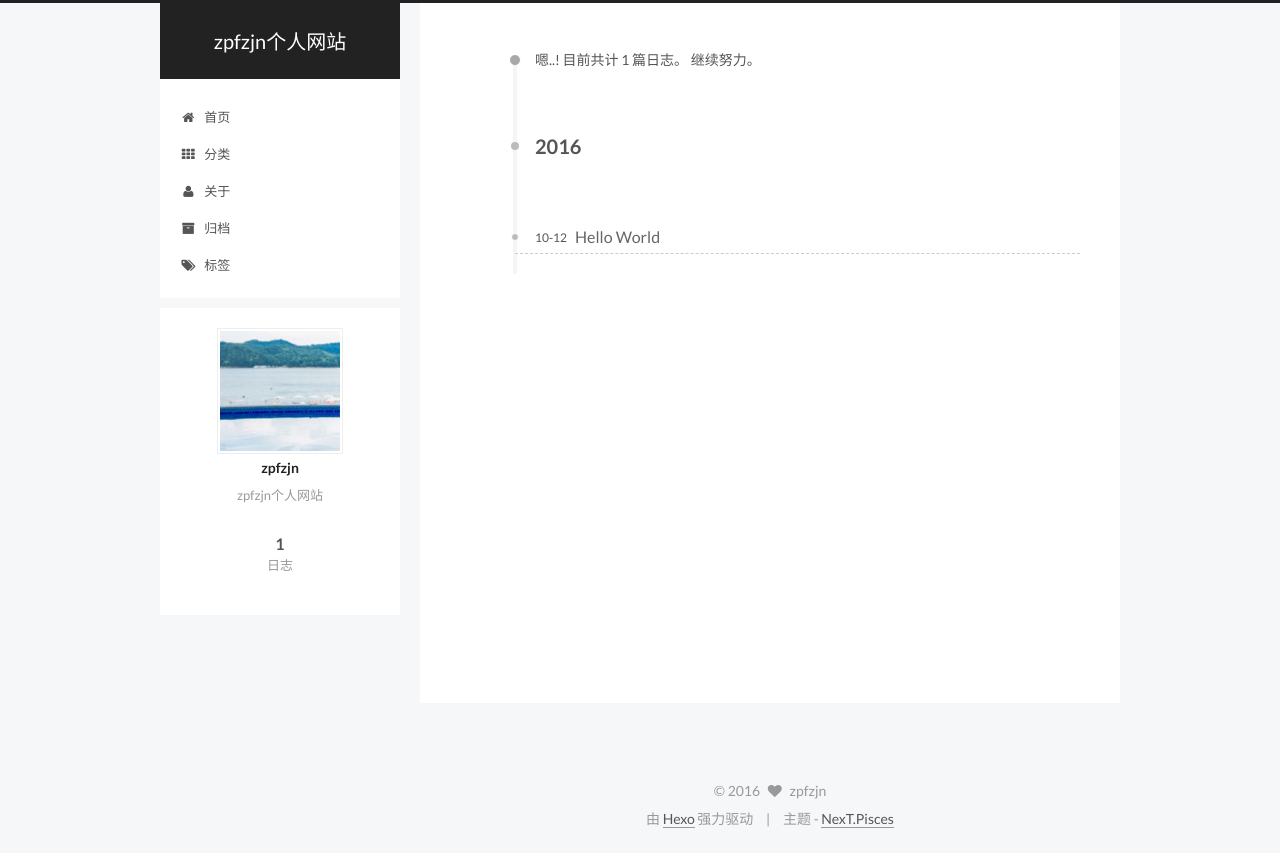
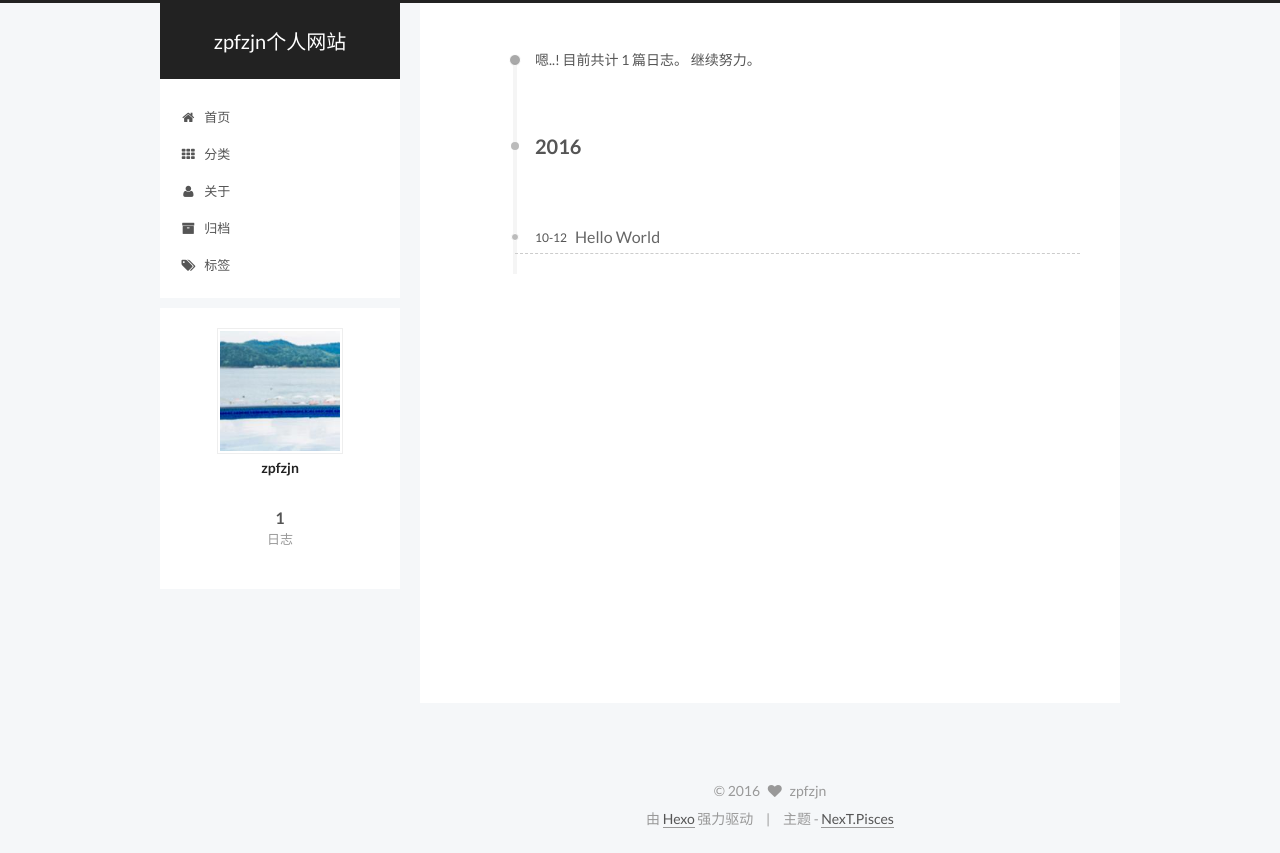
Before and after one commit to yczpf/yczpf.github.io, a plain HTML site: page archives/2016/10/index.html in a window 1280 px wide. Drawn offline with Linux system fonts and the light colour scheme.

Commit message:
Site updated: 2016-10-12 21:49:17

```diff
--- a/archives/2016/10/index.html
+++ b/archives/2016/10/index.html
@@ -84,15 +84,12 @@
 
 
 
-<meta name="description" content="zpfzjn个人网站">
 <meta property="og:type" content="website">
 <meta property="og:title" content="zpfzjn个人网站">
 <meta property="og:url" content="http://zpfzjn.com/archives/2016/10/index.html">
 <meta property="og:site_name" content="zpfzjn个人网站">
-<meta property="og:description" content="zpfzjn个人网站">
 <meta name="twitter:card" content="summary">
 <meta name="twitter:title" content="zpfzjn个人网站">
-<meta name="twitter:description" content="zpfzjn个人网站">
 
 
 
@@ -322,7 +319,7 @@
                src="/images/avatar.jpg"
                alt="zpfzjn" />
           <p class="site-author-name" itemprop="name">zpfzjn</p>
-          <p class="site-description motion-element" itemprop="description">zpfzjn个人网站</p>
+          <p class="site-description motion-element" itemprop="description"></p>
         </div>
         <nav class="site-state motion-element">
           <div class="site-state-item site-state-posts">
```
Also changed, not shown: 2016/10/12/hello-world/index.html (+1 -1 lines), archives/2016/index.html (+1 -4 lines), archives/index.html (+1 -4 lines), index.html (+1 -4 lines).
